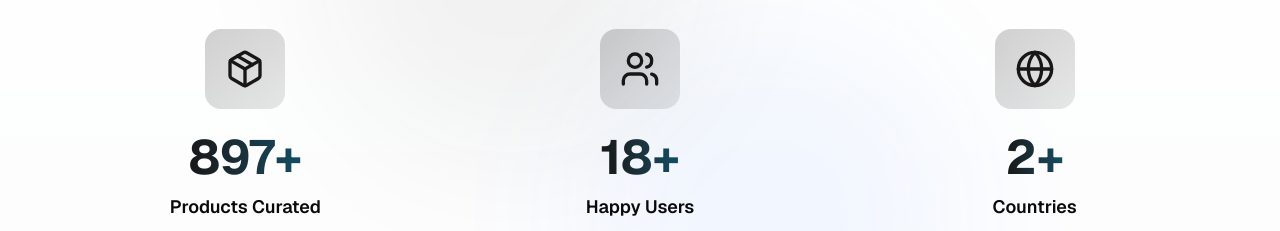
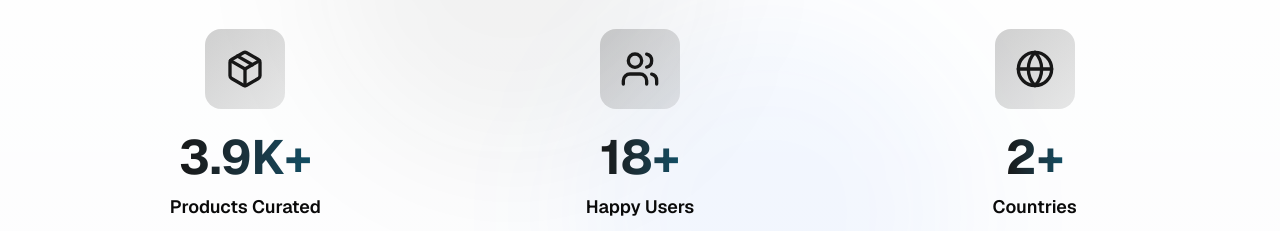
Before and after one commit to mahdibeit/Scroller, a Next.js app: page / in a window 1280 px wide. Shown: the part 1680-1911 px from the top of the page. Built offline with nearby package versions, Linux system fonts and the light colour scheme; no server answers.

Commit message:
minor stats

```diff
--- a/src/components/statsSection.tsx
+++ b/src/components/statsSection.tsx
@@ -117,7 +117,7 @@ export default function EnhancedStatsSection() {
         <div className="mx-auto mb-16 grid max-w-6xl grid-cols-1 gap-8 md:grid-cols-3">
           <StatItem
             icon={<Package className="text-primary h-10 w-10" />}
-            value={897}
+            value={3902}
             suffix="+"
             label="Products Curated"
             description="We’ve combed through Amazon so you don’t have to. Curated by our robot with taste"
```
Also changed, not shown: 1 other file (tests, documents, lock files or other folders).
